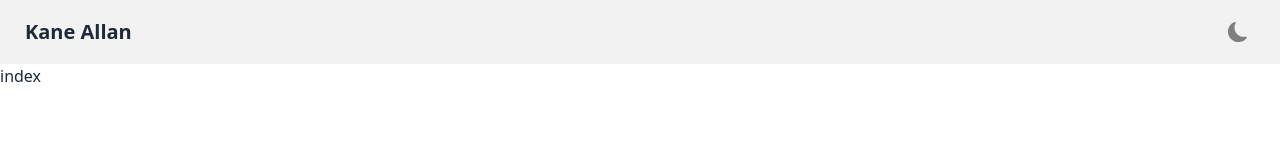
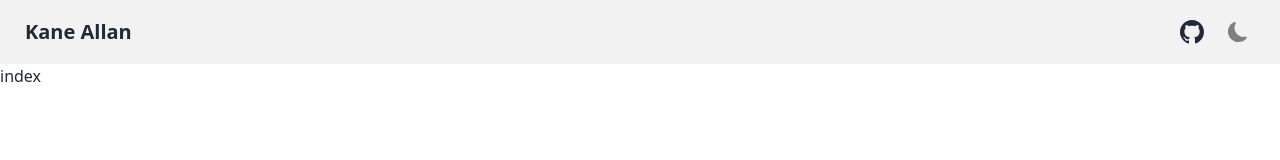
Before and after one commit to Enakers/portfolio, a Next.js app: page / in a window 1280 px wide. Shown: the top 160 px of the page. Built offline with nearby package versions, Linux system fonts and the light colour scheme.

Commit message:
feat: add link to github profile

```diff
--- a/src/components/Layout/Navbar/index.tsx
+++ b/src/components/Layout/Navbar/index.tsx
@@ -1,4 +1,5 @@
 import Link from 'next/link';
+import { BsGithub } from 'react-icons/bs';
 import Nav from './Nav';
 import ThemeToggle from './ThemeToggle';
 
@@ -36,6 +37,15 @@ const Navbar = () => {
       </div>
 
       <div className="navbar-end">
+        <a
+          href="https://github.com/EnakNalla"
+          target="_blank"
+          rel="noreferrer"
+          className="mr-2"
+        >
+          <BsGithub size="24" />
+        </a>
+
         <ThemeToggle />
       </div>
     </div>
```
